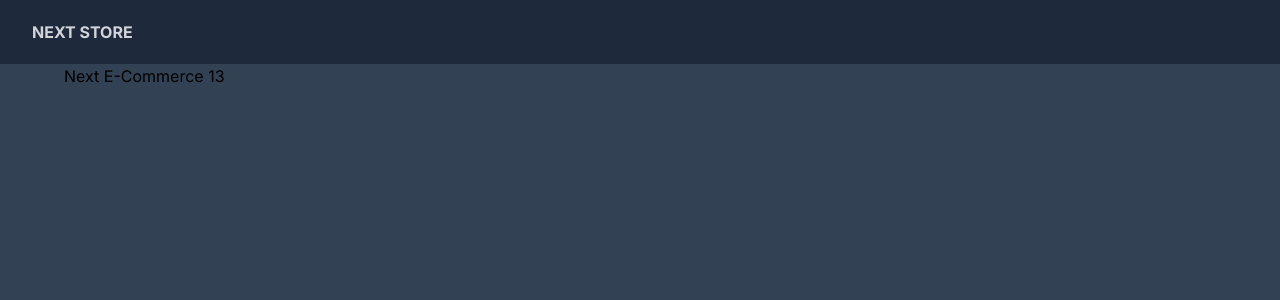
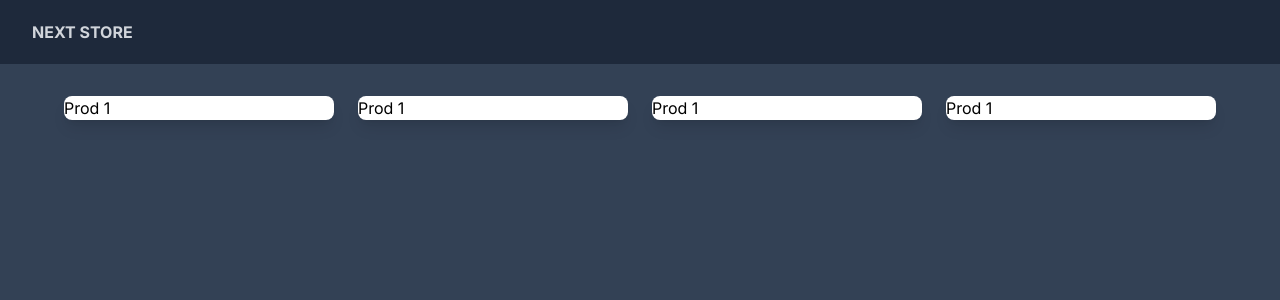
Before and after one commit to DouglasK20/next-commerce, a Next.js app: page / in a window 1280 px wide. Shown: the top 300 px of the page. Built offline with nearby package versions, Linux system fonts and the light colour scheme.

Commit message:
Listagem de produtos

```diff
--- a/src/app/page.tsx
+++ b/src/app/page.tsx
@@ -1,7 +1,20 @@
 export default function Home() {
   return (
-    <div>
-      <h1>Next E-Commerce 13</h1>
+    <div className="max-w-7xl mx-auto pt-8 px-8 xl:px-0">
+      <div className="grid grid-cols-1 sm:grid-cols-2 md:grid-cols-3 lg:grid-cols-4 gap-10 xl:gap-6">
+        <div className="bg-white rounded-lg shadow-lg overflow-hidden">
+          Prod 1
+        </div>
+        <div className="bg-white rounded-lg shadow-lg overflow-hidden">
+          Prod 1
+        </div>
+        <div className="bg-white rounded-lg shadow-lg overflow-hidden">
+          Prod 1
+        </div>
+        <div className="bg-white rounded-lg shadow-lg overflow-hidden">
+          Prod 1
+        </div>
+      </div>
     </div>
   );
 }
```
